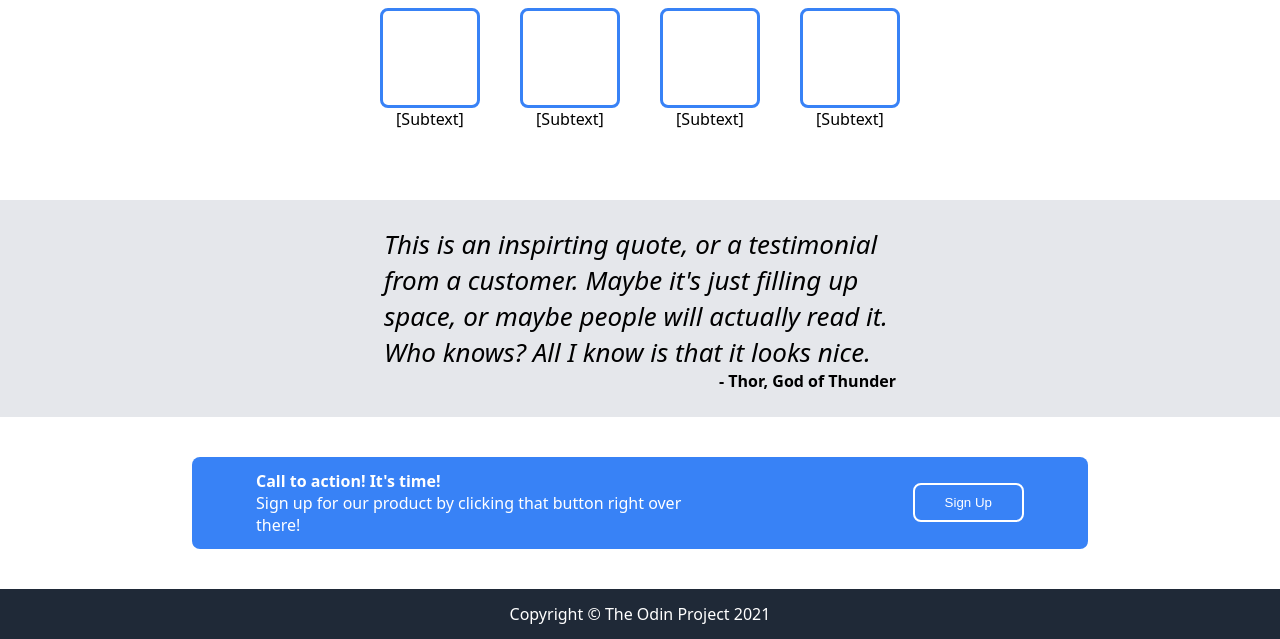
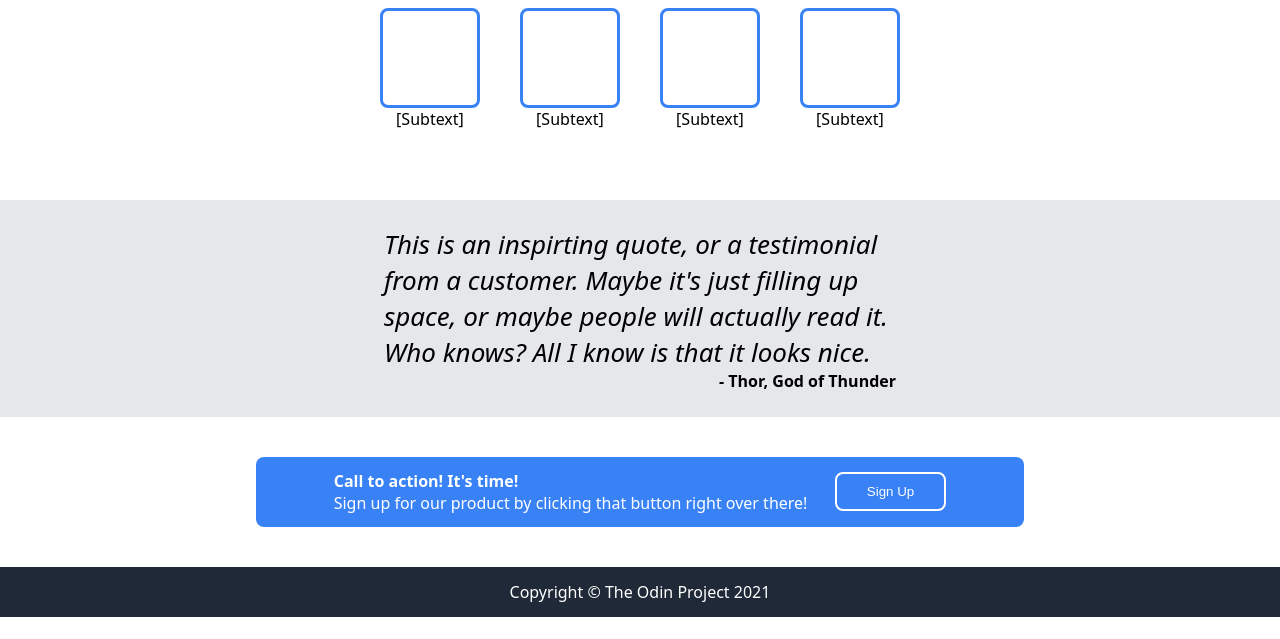
Before and after one commit to RichPLuu/top-landing-page, a plain HTML site: page index.html in a window 1280 px wide. Shown: the part 472-1111 px from the top of the page. After the commit the page ends 1089 px from the top, so only its background shows below. Drawn offline with Linux system fonts and the light colour scheme.

Commit message:
Updated readme and button spacing

```diff
--- a/style.css
+++ b/style.css
@@ -125,19 +125,15 @@ a {
     display: flex;
     background-color: #3882F6;
     color: white;
-    width: 70%;
+    width: 60%;
     border-radius: 8px;
     padding: 1% 5%;
-    justify-content: space-between;
+    justify-content: space-around;
     align-items: center;
 }
 
 .call-to-action #sign-up-text {
     font-weight: 1;
-}
-
-.call-text {
-    width: 60%;
 }
 
 .call-text p {
```
Also changed, not shown: index.html (+1 -1 lines), 1 other file.
